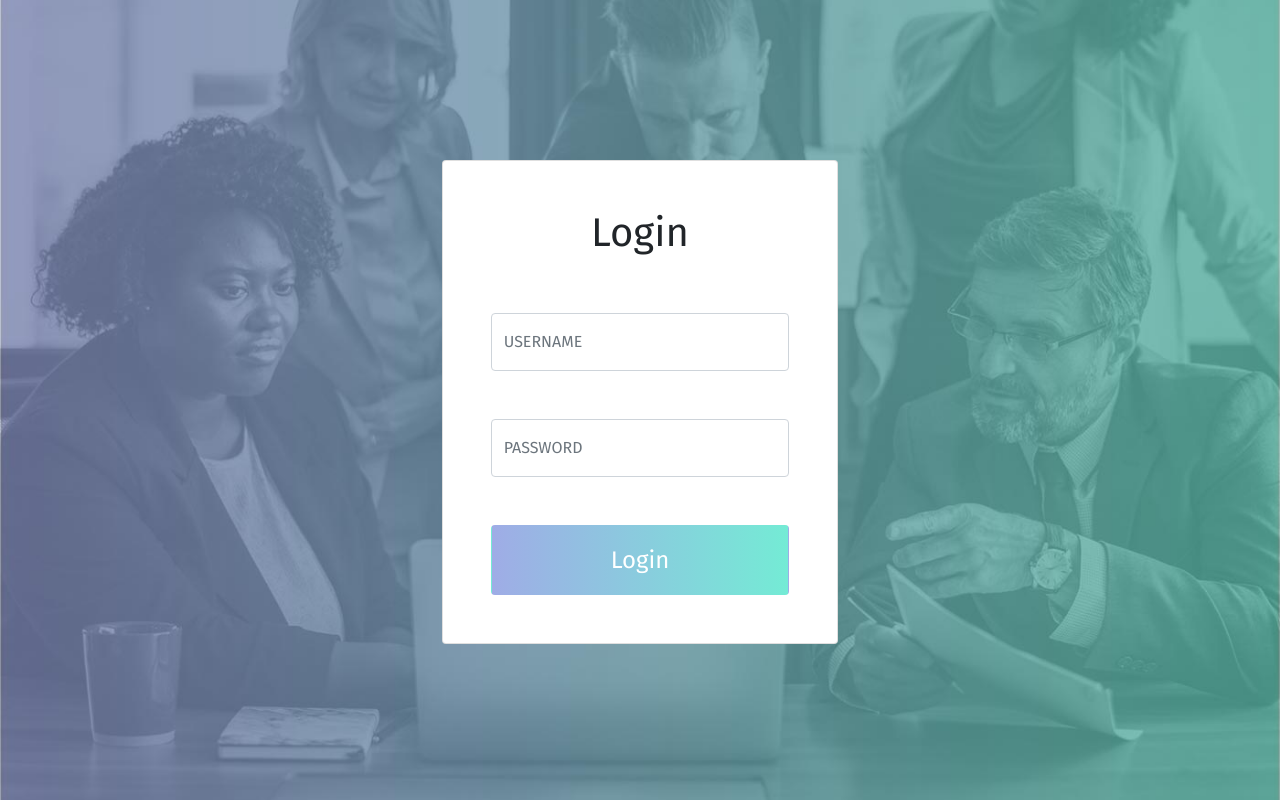
After one commit to Ananthu17/nodowry, a Django app: page /dashboard/login in a window 1280 px wide. The commit adds this page. Run offline with Django 3.2, Linux system fonts and the light colour scheme; some libraries are stand-ins or nearby versions.

Commit message:
dashboard-login

```diff
--- a/dashboard/static/dashboard/assets/css/style.css
+++ b/dashboard/static/dashboard/assets/css/style.css
@@ -9,3 +9,25 @@
 .dropdown-date-filter:hover{
     background-color: whitesmoke !important;
 }
+body.dashboard-login{
+    background-image: url('/static/dashboard/assets/img/admin-bg.jpg');
+    font-family: 'Fira Sans', sans-serif;
+    background-repeat: no-repeat;
+    background-size: cover;
+    background-position: center center;
+    height: 100vh;
+    width: 100%;
+}
+.dashboard-login-container{
+    padding-top: 10rem!important;
+}
+.dashboard-login-container .form-control{
+    padding: 1rem .75rem !important;
+}
+.btn-dashboard-login{
+    padding: 1rem;
+    background-image: linear-gradient(to left, #74ebd5, #9face6);
+    width: -webkit-fill-available;
+    color: #ffffff;
+    font-size: x-large;
+}
--- /dev/null
+++ b/dashboard/templates/dashboard/login.html
@@ -0,0 +1,53 @@
+{% load static %}
+<!DOCTYPE html>
+<html lang="en">
+    <head>
+      <meta charset="utf-8" />
+      <link rel="apple-touch-icon" sizes="76x76" href="{% static 'dashboard/assets/img/apple-icon.png' %}">
+      <link rel="icon" type="image/png" href="{% static 'dashboard/assets/img/favicon.png' %}">
+      <meta http-equiv="X-UA-Compatible" content="IE=edge,chrome=1" />
+      <title>
+        NoDowry Dashboard
+      </title>
+      <meta content='width=device-width, initial-scale=1.0, maximum-scale=1.0, user-scalable=0, shrink-to-fit=no' name='viewport' />
+      <!--     Fonts and icons     -->
+      <link href="https://fonts.googleapis.com/css?family=Montserrat:400,700,200" rel="stylesheet" />
+      <link href="https://maxcdn.bootstrapcdn.com/font-awesome/latest/css/font-awesome.min.css" rel="stylesheet">
+      <!-- CSS Files -->
+      <link href="{% static 'dashboard/assets/css/bootstrap.min.css' %}" rel="stylesheet" />
+      <link href="{% static 'dashboard/assets/css/style.css' %}" rel="stylesheet" />
+      <link href="https://fonts.googleapis.com/css?family=Fira+Sans&display=swap" rel="stylesheet">
+    </head>
+    <body class="dashboard-login">
+        <section>
+            <div class="container-fluid">
+                <div class="dashboard-login-container pt-5">
+                    <div class="row justify-content-center">
+                        <div class="col-xl-4 col-lg-5 col-md-6 col-sm-8 col-12">
+                            <div class="card p-5">
+                                <h1 class="text-center">Login</h1>
+                                {% if messages %}
+                                    {% if messages.tags == "error" %}
+                                        <h4 style="color: #993333">messages</h4>
+                                    {% endif %}
+                                {% endif %}
+                                <form class="pt-5" method="post" action="">
+                                    {% csrf_token %}
+                                    <div class="form-group">
+                                        <input type="text" class="form-control" name="username" placeholder="USERNAME" required>
+                                    </div>
+                                    <div class="form-group mt-5">
+                                        <input type="password" class="form-control" name="password" placeholder="PASSWORD" required>
+                                    </div>
+                                    <div class="text-center mt-5">
+                                        <button class="btn btn-dashboard-login" >Login</button>
+                                    </div>
+                                </form>
+                            </div>
+                        </div>
+                    </div>
+                </div>
+            </div>
+        </section>
+    </body>
+</html>
--- a/dashboard/templates/dashboard/navbar.html
+++ b/dashboard/templates/dashboard/navbar.html
@@ -35,7 +35,7 @@
                   </p>
                 </a>
                 <div class="dropdown-menu dropdown-menu-right" aria-labelledby="navbarDropdownMenuLink">
-                  <a class="dropdown-item" href="#">Logout</a>
+                  <a class="dropdown-item" href="{% url 'dashboard-logout' %}">Logout</a>
                   <a class="dropdown-item" href="#">Change Password</a>
                   <a class="dropdown-item" href="#">Home-Page</a>
                 </div>
--- a/dashboard/urls.py
+++ b/dashboard/urls.py
@@ -5,4 +5,6 @@ from .views import *
 urlpatterns = [
     path('', Dashboard.as_view(), name='dashboard'),
     path('users', DashboardUsers.as_view(), name='dashboard-users'),
+    path('login', DashboardLogIn.as_view(), name='dashboard-login'),
+    path('logout', DashboardLogOut.as_view(), name='dashboard-logout')
 ]
--- a/dashboard/views.py
+++ b/dashboard/views.py
@@ -1,10 +1,66 @@
-from django.shortcuts import render
+from django.shortcuts import render, redirect
+from django.contrib.auth.mixins import LoginRequiredMixin
+from django.urls import reverse
+from django.contrib.auth import login, logout
+from django.contrib import messages
 from django.views.generic import View, TemplateView
 from datetime import datetime
 from .models import *
+import copy
 
 
-class Dashboard(TemplateView):
+class DashboardLogIn(TemplateView):
+    template_name = 'dashboard/login.html'
+
+    def get_context_data(self, **kwargs):
+        context = super().get_context_data(**kwargs)
+        return context
+
+    def post(self, request):
+        """
+        :param request:
+        :username:Username
+        :password:Password
+        """
+        username = request.POST.get('username', '')
+        password = request.POST.get('password', '')
+        if username != "" and password != "":
+            try:
+                user = User.objects.get(username=username)
+                if user.is_superuser:
+                    if user.is_active:
+                        if user.check_password(password):
+                            login(request, user)
+                            return redirect(reverse('dashboard'))
+                        else:
+                            messages.error(request, "Invalid Credentials")
+                            return redirect(reverse('dashboard-login'))
+                    else:
+                        messages.error(request, "profile is not active, Please contact admin")
+                        return redirect(reverse('dashboard-login'))
+                else:
+                    messages.error("Invalid Credentials")
+            except User.DoesNotExist:
+                messages.error(request, "Invalid credentials, Please try again")
+                return redirect(reverse('dashboard-login'))
+        else:
+            messages.error(request, "Username and password is not valid")
+            return redirect(reverse('dashboard-login'))
+
+
+class DashboardLogOut(LoginRequiredMixin, View):
+    """
+    View for logging out user and redirect to login page
+    """
+    def get(self, request):
+        user = copy.deepcopy(request.user)
+        if request.user.is_authenticated:
+            logout(request)
+            messages.error(request, "You have been logged out. Hope you will be back soon.")
+        return redirect(reverse('dashboard-login'))
+
+
+class Dashboard(LoginRequiredMixin, TemplateView):
     template_name = 'dashboard/dashboard.html'
 
     def get_context_data(self, *args, **kwargs):
@@ -27,7 +83,8 @@ class Dashboard(TemplateView):
         context['new_users'] = new_users
         return context
 
-class DashboardUsers(TemplateView):
+
+class DashboardUsers(LoginRequiredMixin, TemplateView):
     template_name = 'dashboard/tables.html'
 
     def get_context_data(self, **kwargs):
```
Also changed, not shown: dashboard/templates/dashboard/dashboard.html (+4 -8 lines), dashboard/templates/dashboard/tables.html (+1 -6 lines), dashboard/static/dashboard/assets/img/admin-bg.jpg (added).
